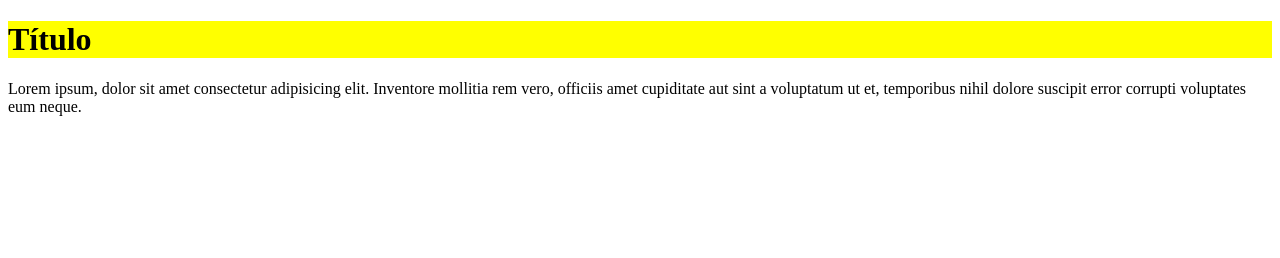
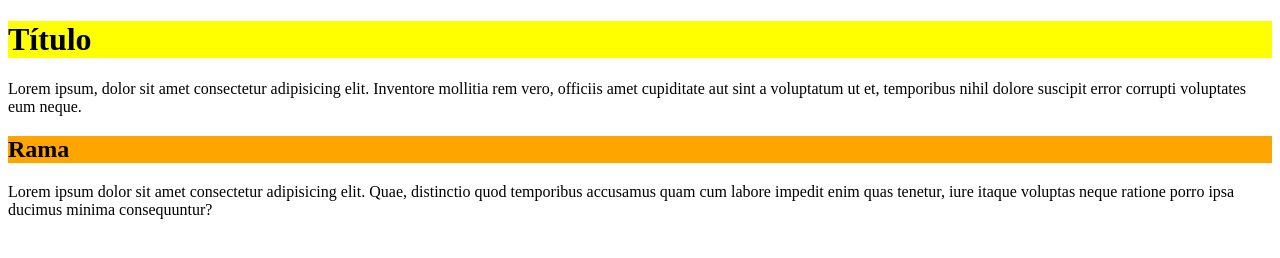
Before and after one commit to Flavio6/clase_14, a plain HTML site: page index.html in a window 1280 px wide. Drawn offline with Linux system fonts and the light colour scheme.

Commit message:
agrego h2 y estilo en css

```diff
--- a/css/style.css
+++ b/css/style.css
@@ -2,3 +2,7 @@ h1	{
 	background-color: yellow;
 	font size: 30px;
 	}
+h2  {
+	background-color: orange;
+	font size: 30px;
+	}
--- a/index.html
+++ b/index.html
@@ -9,5 +9,7 @@
 <body>
 	<h1>Título</h1>
 	<p>Lorem ipsum, dolor sit amet consectetur adipisicing elit. Inventore mollitia rem vero, officiis amet cupiditate aut sint a voluptatum ut et, temporibus nihil dolore suscipit error corrupti voluptates eum neque.</p>
+	<h2>Rama</h2>
+	<p>Lorem ipsum dolor sit amet consectetur adipisicing elit. Quae, distinctio quod temporibus accusamus quam cum labore impedit enim quas tenetur, iure itaque voluptas neque ratione porro ipsa ducimus minima consequuntur?</p>
 </body>
 </html>
```
